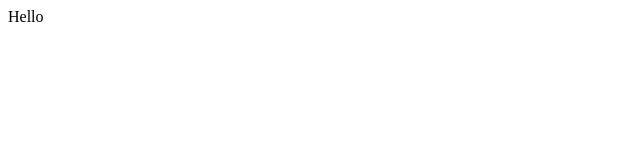
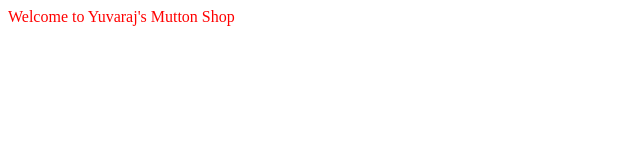
Before and after one commit to SyrilAnto/Mutton-Shop, a plain HTML site: page index.html in a window 1280 px wide. Shown: the whole page, without its empty margins (0-640 px from the left). Drawn offline with Linux system fonts and the light colour scheme.

Commit message:
Update index.html

```diff
--- a/index.html
+++ b/index.html
@@ -1,9 +1,9 @@
 <html>
 <head>
 </head>
-<body>
+<body style="color:red">
 <div>
-Hello
+Welcome to Yuvaraj's Mutton Shop
 </div>
 </body>
 </html>
```
